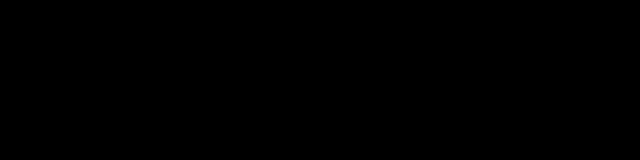
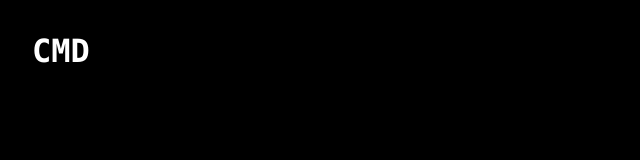
Before and after one commit to Santerakis/styled-components-cmd, a React (Create React App) app: page / in a window 1280 px wide. Shown: the top 160 px of the page, without its empty margins (0-640 px from the left). Built offline with nearby package versions, Linux system fonts and the light colour scheme.

Commit message:
props to styled component

```diff
--- a/src/App.js
+++ b/src/App.js
@@ -1,15 +1,18 @@
 import styled from "styled-components";
+import Title from "./components/title";
 
 const StAppWrapper = styled.div`
   width: 100%;
   min-height: 100vh;
   padding: 2rem;
-  background: black;`
+  background: black;
+`
+
 
 function App() {
   return (
     <StAppWrapper >
-      app
+      <Title color={'white'}>CMD</Title>
     </StAppWrapper>
   );
 }
--- /dev/null
+++ b/src/components/title.js
@@ -0,0 +1,17 @@
+import React from 'react';
+import styled from "styled-components";
+
+const StTitle = styled.h1`
+//color: white;
+  color: ${props => props.color};
+`
+
+const Title = ({children, color}) => {
+    return (
+        <StTitle color={color}>
+            {children}
+        </StTitle>
+    );
+};
+
+export default Title;
--- a/src/index.js
+++ b/src/index.js
@@ -10,6 +10,7 @@
   margin: 0;
   padding: 0;
   box-sizing: border-box;
+  font-family: Consolas;
 }`
 
 const root = ReactDOM.createRoot(document.getElementById('root'));
```
